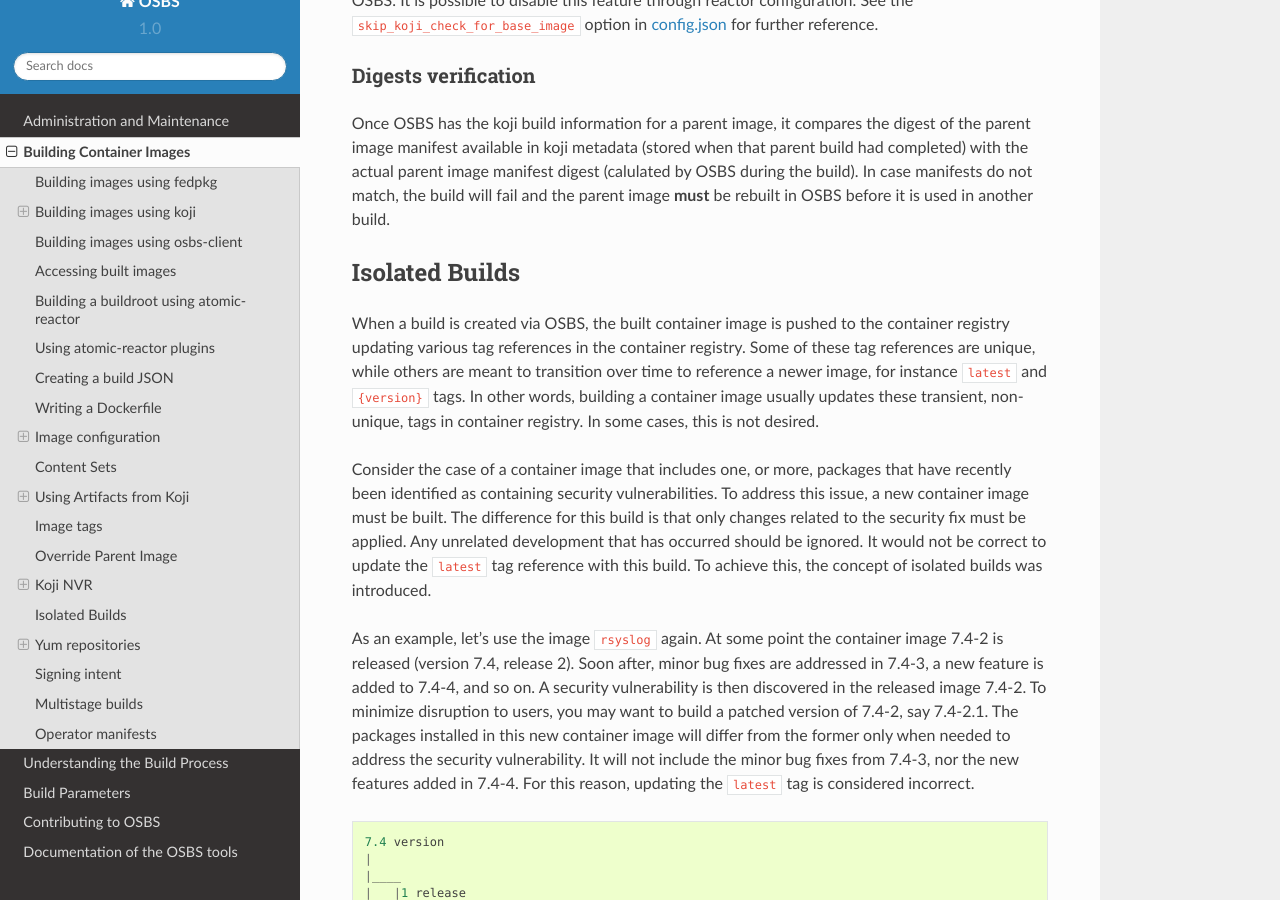
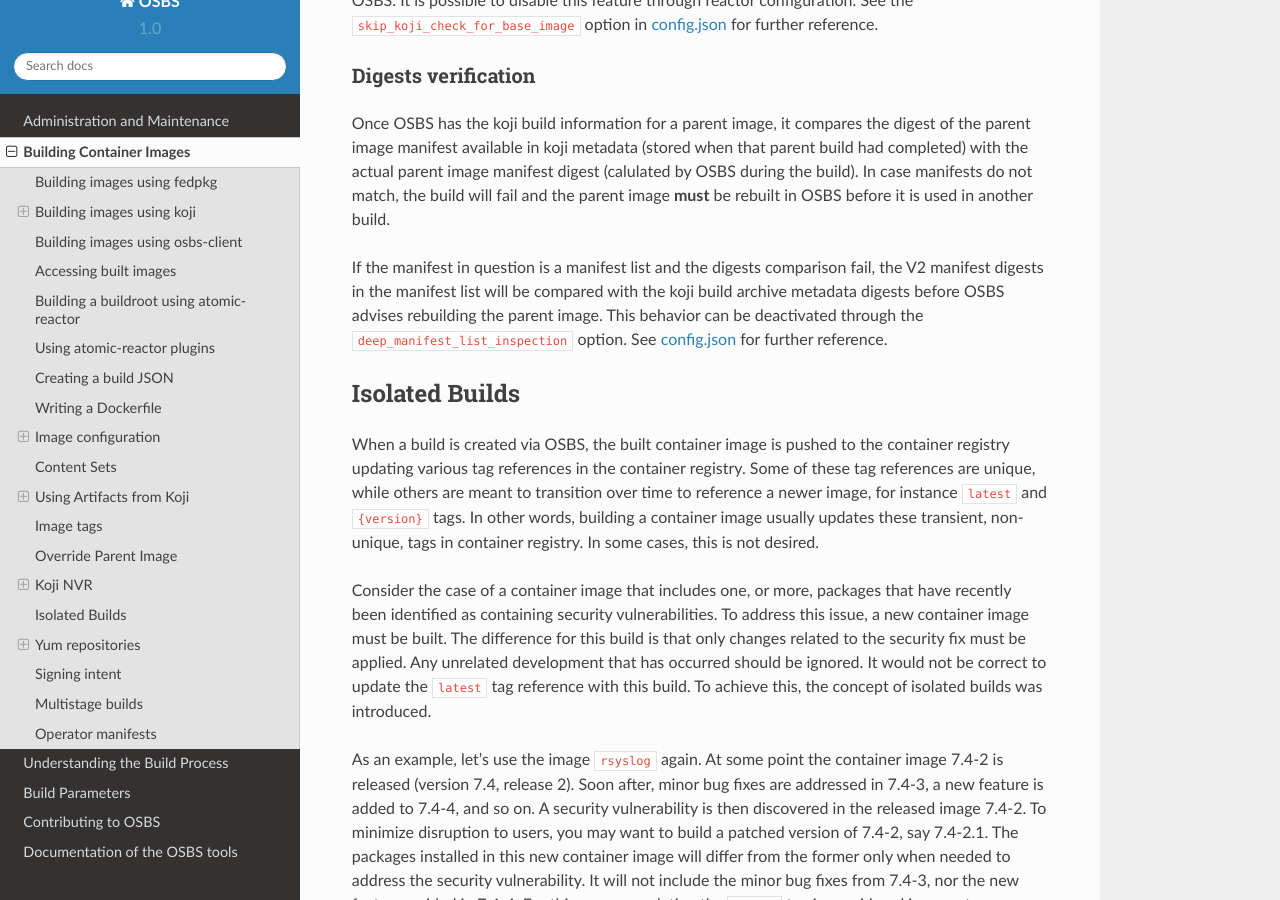
Before and after one commit to containerbuildsystem/osbs-docs, a Sphinx documentation site: the page built from docs/users.rst, in a window 1280 px wide and 900 px high, scrolled down 9436 px. Built offline with Sphinx 7.4.7 and the Read the Docs theme 2.0.0, drawn with Linux system fonts in a browser that asks for light colours.

Commit message:
Document deep manifest list inspections
*OSBS-7665

Signed-off-by: Athos Ribeiro <athos@redhat.com>

```diff
--- a/docs/users.rst
+++ b/docs/users.rst
@@ -506,6 +506,12 @@
 will fail and the parent image **must** be rebuilt in OSBS before it is used in
 another build.
 
+If the manifest in question is a manifest list and the digests comparison fail,
+the V2 manifest digests in the manifest list will be compared with the koji
+build archive metadata digests before OSBS advises rebuilding the parent image.
+This behavior can be deactivated through the ``deep_manifest_list_inspection``
+option. See `config.json`_ for further reference.
+
 Isolated Builds
 ---------------
 
```
